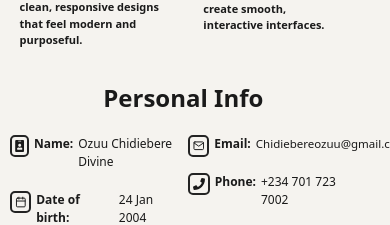
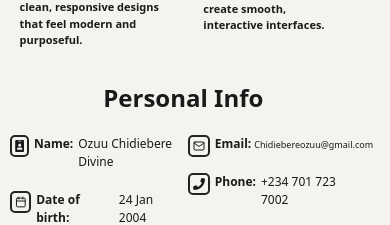
Before and after one commit to T3MPEST-21/Portfolio, a React (Vite) app in the folder frontend/: page / in a window 390 px wide. Shown: the part 1444-1669 px from the top of the page. Built offline with nearby package versions, Linux system fonts and the light colour scheme.

Commit message:
Updated email font

```diff
--- a/frontend/src/global.css
+++ b/frontend/src/global.css
@@ -1611,8 +1611,9 @@ body.dark-mode .hamburger span {
   margin-right: -19px;
 }
 
-.email {
-  font-size: 11.5px !important;
+.email :last-child {
+  font-size: 9px !important;
+  margin: 2.5px 0 0 -2px;
 }
 
 .info span {
--- a/frontend/src/pages/home/AboutMe.jsx
+++ b/frontend/src/pages/home/AboutMe.jsx
@@ -102,7 +102,7 @@ const AboutMe = () => {
           transition={{duration: 1.5, delay: 0.8 }}
           viewport={{ once: true, amount: 0.5 }}
               >
-              <span className='email'>< FiMail className='about-icon'/> <span className='info-tittle'>Email: </span> Chidiebereozuu@gmail.com </span>
+              <span className='email'>< FiMail className='about-icon'/> <span className='info-tittle'>Email: </span> <span>Chidiebereozuu@gmail.com</span> </span>
               </motion.section>
               <motion.section className='info'
               initial={{opacity: 0, x: 80}}
```
